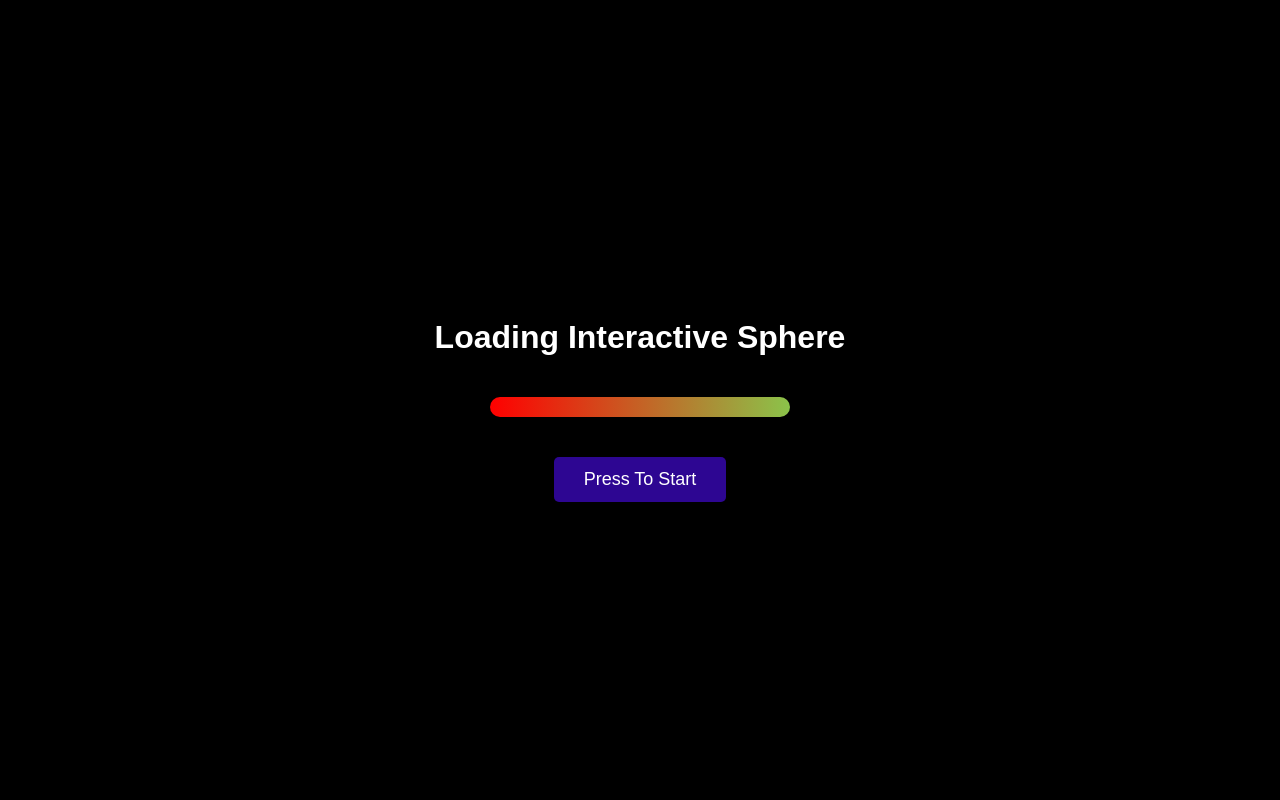
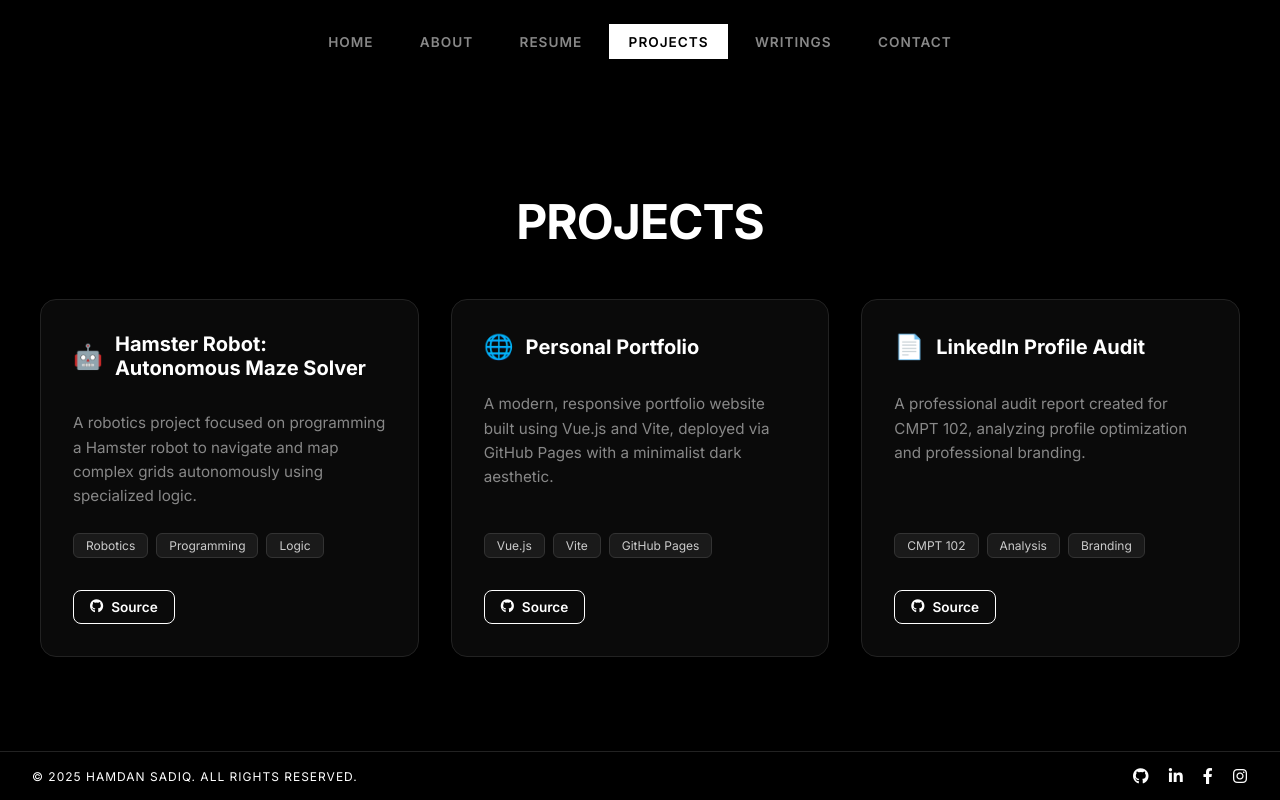
Before and after one commit to hamdansadiqch/my-portfolio, a Vue app: page /#/project in a window 1280 px wide. Shown: the top 800 px of the page. Built offline with nearby package versions, Linux system fonts and the light colour scheme.

Commit message:
Projects updated

```diff
--- a/src/components/Header.vue
+++ b/src/components/Header.vue
@@ -5,7 +5,7 @@
         <router-link to="/" class="nav-link">Home</router-link>
         <router-link to="/about" class="nav-link">About</router-link>
         <router-link to="/experience" class="nav-link">Resume</router-link>
-        <router-link to="/project" class="nav-link">Project</router-link>
+        <router-link to="/project" class="nav-link">Projects</router-link>
         <router-link to="/writings" class="nav-link">Writings</router-link>
         <router-link to="/contact" class="nav-link">Contact</router-link>
       </nav>
--- a/src/components/Project.vue
+++ b/src/components/Project.vue
@@ -1,215 +1,179 @@
 <template>
-  <div class="project-wrapper">
-    <div class="canvas-container">
-    <!-- Loading Screen -->
-    <div id="loading-screen">
-      <h1>Loading Interactive Sphere</h1>
-      <div id="loading-bar-container">
-        <div id="loading-bar"></div>
-        <div id="loading-ball"></div>
+  <main class="projects-page">
+    <h1 class="page-title">Projects</h1>
+
+    <div class="projects-grid">
+      <div class="project-card">
+        <div class="card-header">
+          <span class="icon">🤖</span>
+          <h3>Hamster Robot: Autonomous Maze Solver</h3>
+        </div>
+        <p class="description">
+          A robotics project focused on programming a Hamster robot to navigate and map complex grids autonomously using specialized logic.
+        </p>
+        <div class="tech-stack">
+          <span class="tag">Robotics</span>
+          <span class="tag">Programming</span>
+          <span class="tag">Logic</span>
+        </div>
+        <a href="https://github.com/hamdansadiqch" target="_blank" class="source-button">
+          <i class="fab fa-github"></i> Source
+        </a>
       </div>
-      <button id="start-loading-btn">Press To Start</button>
-    </div>
-    <!-- Main Content -->
-    <div id="info">Drag to rotate · Scroll to zoom · Click to grab sphere</div>
-    <div id="controls-container">
-      <div class="control-group">
-        <label for="speed-slider">Animation Speed</label>
-        <input type="range" id="speed-slider" min="0.1" max="3" step="0.1" value="1" />
+
+      <div class="project-card">
+        <div class="card-header">
+          <span class="icon">🌐</span>
+          <h3>Personal Portfolio</h3>
+        </div>
+        <p class="description">
+          A modern, responsive portfolio website built using Vue.js and Vite, deployed via GitHub Pages with a minimalist dark aesthetic.
+        </p>
+        <div class="tech-stack">
+          <span class="tag">Vue.js</span>
+          <span class="tag">Vite</span>
+          <span class="tag">GitHub Pages</span>
+        </div>
+        <a href="https://github.com/hamdansadiqch/my-portfolio" target="_blank" class="source-button">
+          <i class="fab fa-github"></i> Source
+        </a>
       </div>
-      <div class="control-group">
-        <button id="start-btn" class="control-btn">Start</button>
-        <button id="stop-btn" class="control-btn">Stop</button>
-      </div>
-      <div class="control-group">
-        <button id="upload-texture-btn" class="control-btn">Upload Texture</button>
-        <input type="file" id="texture-upload" accept="image/*" style="display: none" />
+
+      <div class="project-card">
+        <div class="card-header">
+          <span class="icon">📄</span>
+          <h3>LinkedIn Profile Audit</h3>
+        </div>
+        <p class="description">
+          A professional audit report created for CMPT 102, analyzing profile optimization and professional branding.
+        </p>
+        <div class="tech-stack">
+          <span class="tag">CMPT 102</span>
+          <span class="tag">Analysis</span>
+          <span class="tag">Branding</span>
+        </div>
+        <a href="#" target="_blank" class="source-button">
+          <i class="fab fa-github"></i> Source
+        </a>
       </div>
     </div>
-    <canvas id="glCanvas"></canvas>
-    </div>
-  </div>
-
-
+  </main>
 </template>
 
-<script>
-export default {
-  name: 'BouncingSphere',
-  mounted() {
-    // Load external scripts after mount
-    const mvScript = document.createElement('script');
-    mvScript.src = './Common/MVnew.js';
-    mvScript.async = true;
-    document.body.appendChild(mvScript);
+<style scoped>
+.projects-page {
+  background-color: #000;
+  color: #fff;
+  min-height: 100vh;
+  padding: 100px 2rem;
+  font-family: 'Inter', sans-serif;
+  text-align: center;
+}
 
-    const mainScript = document.createElement('script');
-    mainScript.src = './script.js';
-    mainScript.async = true;
-    document.body.appendChild(mainScript);
-  }
-};
-</script>
+.page-title {
+  font-size: 3rem;
+  font-weight: 800;
+  margin-bottom: 3rem;
+  text-transform: uppercase;
+  letter-spacing: -1px;
+}
 
-<style scoped>
-.project-wrapper {
-  min-height: calc(100vh - 160px); /* Full height minus header + footer */
+.projects-grid {
+  display: grid;
+  grid-template-columns: repeat(auto-fit, minmax(320px, 1fr));
+  gap: 2rem;
+  max-width: 1200px;
+  margin: 0 auto;
+}
+
+/* Project Card Base */
+.project-card {
+  background: #0a0a0a; /* Slightly lighter than pure black for depth */
+  border: 1px solid #222;
+  border-radius: 16px;
+  padding: 2rem;
+  text-align: left;
   display: flex;
   flex-direction: column;
-  justify-content: center; /* ✅ Vertical center */
-  align-items: center;     /* ✅ Horizontal center */
-  padding: 2rem;
-  box-sizing: border-box;
-}
-.canvas-container {
-  max-width: 960px;
-  width: 100%;
-  background: black;
-  border-radius: 12px;
-  box-shadow: 0 0 20px rgba(0, 0, 0, 0.6);
-  overflow: hidden;
-  padding: 1rem;
+  transition: all 0.3s ease;
+  position: relative;
 }
 
+/* NEON HOVER EFFECT */
+.project-card:hover {
+  transform: translateY(-5px);
+  border-color: #00f2ff; /* Neon Cyan Outline */
+  box-shadow: 0 0 20px rgba(0, 242, 255, 0.4); /* Neon Glow */
+}
 
-body {
-  margin: 0;
-  overflow: hidden;
-  background: #000;
-}
-canvas {
-  display: block;
-  width: 100%;
-  height: 100%;
-  cursor: grab;
-}
-#info {
-  position: absolute;
-  top: 10px;
-  left: 10px;
-  color: white;
-  font-family: Arial;
-  pointer-events: none;
-  text-shadow: 1px 1px 2px black;
-}
-#glCanvas {
-  width: 100%;
-  max-height: 500px;
-  display: block;
+.card-header {
+  display: flex;
+  align-items: center;
+  gap: 12px;
   margin-bottom: 1rem;
 }
 
-#controls-container {
+.icon {
+  font-size: 1.5rem;
+}
+
+.project-card h3 {
+  font-size: 1.25rem;
+  font-weight: 700;
+  margin: 0;
+}
+
+.description {
+  color: #888;
+  font-size: 0.95rem;
+  line-height: 1.6;
+  margin-bottom: 1.5rem;
+  flex-grow: 1;
+}
+
+/* Tech Tags */
+.tech-stack {
   display: flex;
   flex-wrap: wrap;
-  gap: 15px;
-  justify-content: center;
-  align-items: center;
-  padding: 10px 0;
-  background: rgba(255, 255, 255, 0.05);
-  border-radius: 8px;
-  width: 100%;
-}
-.control-group {
-  display: flex;
-  flex-direction: column;
-  align-items: center;
-  gap: 5px;
-}
-.control-group label {
-  color: white;
-  font-family: Arial;
-  font-size: 14px;
-}
-#speed-slider {
-  width: 150px;
-}
-.control-btn {
-  background: rgba(255, 255, 255, 0.2);
-  border: none;
-  color: white;
-  padding: 8px 15px;
-  border-radius: 4px;
-  cursor: pointer;
-  font-size: 14px;
-  min-width: 80px;
-}
-.control-btn:hover {
-  background: rgba(255, 255, 255, 0.3);
-}
-#start-btn {
-  background: rgba(0, 200, 0, 0.5);
-}
-#stop-btn {
-  background: rgba(200, 0, 0, 0.5);
+  gap: 8px;
+  margin-bottom: 2rem;
 }
 
-/* Loading Screen Styles */
-#loading-screen {
-  position: fixed;
-  top: 0;
-  left: 0;
-  width: 100%;
-  height: 100%;
-  background: #000;
-  display: flex;
-  flex-direction: column;
-  justify-content: center;
+.tag {
+  background: #1a1a1a;
+  color: #ccc;
+  padding: 4px 12px;
+  border-radius: 6px;
+  font-size: 0.75rem;
+  border: 1px solid #333;
+}
+
+/* Source Button */
+.source-button {
+  background: transparent;
+  color: #fff;
+  border: 1px solid #fff;
+  padding: 8px 16px;
+  border-radius: 8px;
+  text-decoration: none;
+  font-size: 0.85rem;
+  font-weight: 600;
+  display: inline-flex;
   align-items: center;
-  z-index: 9999;
-  color: white;
-  font-family: Arial;
+  gap: 8px;
+  width: fit-content;
+  transition: all 0.3s ease;
 }
-#loading-bar-container {
-  position: relative;
-  width: 300px;
-  height: 20px;
-  background: #333;
-  border-radius: 10px;
-  margin: 20px 0;
-  overflow: hidden;
+
+.source-button:hover {
+  background: #fff;
+  color: #000;
 }
-#loading-bar {
-  height: 100%;
-  width: 0%;
-  background: linear-gradient(to right, #ff0000, #8BC34A);
-  transition: width 0.3s;
-}
-#loading-ball {
-  position: absolute;
-  bottom: 100%;
-  left: 0;
-  width: 20px;
-  height: 20px;
-  background-color: rgb(0, 255, 81);
-  border-radius: 50%;
-  animation: bounceBall 2s infinite linear;
-}
-@keyframes bounceBall {
-  0%   { transform: translateX(0px) translateY(0px); }
-  10%  { transform: translateX(30px) translateY(-15px); }
-  20%  { transform: translateX(60px) translateY(0px); }
-  30%  { transform: translateX(90px) translateY(-15px); }
-  40%  { transform: translateX(120px) translateY(0px); }
-  50%  { transform: translateX(150px) translateY(-15px); }
-  60%  { transform: translateX(180px) translateY(0px); }
-  70%  { transform: translateX(210px) translateY(-15px); }
-  80%  { transform: translateX(240px) translateY(0px); }
-  90%  { transform: translateX(270px) translateY(-15px); }
-  100% { transform: translateX(300px) translateY(0px); }
-}
-#start-loading-btn {
-  display: none;
-  padding: 12px 30px;
-  font-size: 18px;
-  background: #2d0692;
-  color: white;
-  border: none;
-  border-radius: 5px;
-  cursor: pointer;
-  margin-top: 20px;
-}
-#start-loading-btn:hover {
-  background: #2600ff;
+
+/* Mobile Adjustments */
+@media (max-width: 768px) {
+  .page-title {
+    font-size: 2rem;
+  }
 }
 </style>
```
